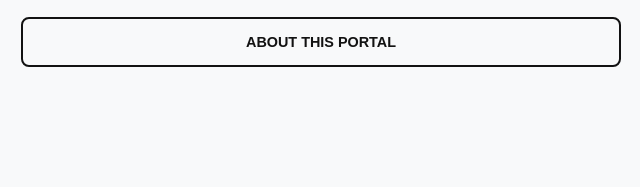
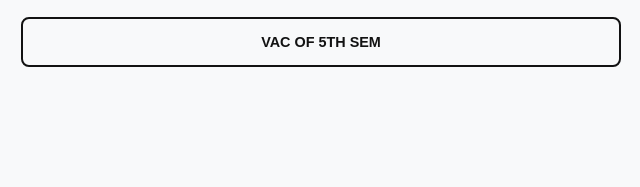
Before and after one commit to subratr965-netizen/M.SYLLABUS.COM, a plain HTML site: page index.html in a window 1280 px wide. Shown: the part 256-443 px from the top of the page, 334-974 px from the left. Drawn offline with Linux system fonts and the light colour scheme.

Commit message:
Update index.html

```diff
--- a/index.html
+++ b/index.html
@@ -43,7 +43,7 @@
         <div id="p1" class="page active">
             <h3 style="text-align:center;">FOR STUDENT WELFARE</h3>
             <input type="text" id="nameInp" class="name-box" placeholder="Type name & hit space..." oninput="handleNameInput()">
-            <button class="btn btn-about" onclick="showPage('p7')">About This Portal</button>
+            <button class="btn btn-about" onclick="showPage('p7')">VAC OF 5th SEM </button>
         </div>
 
         <div id="p2" class="page">
```
